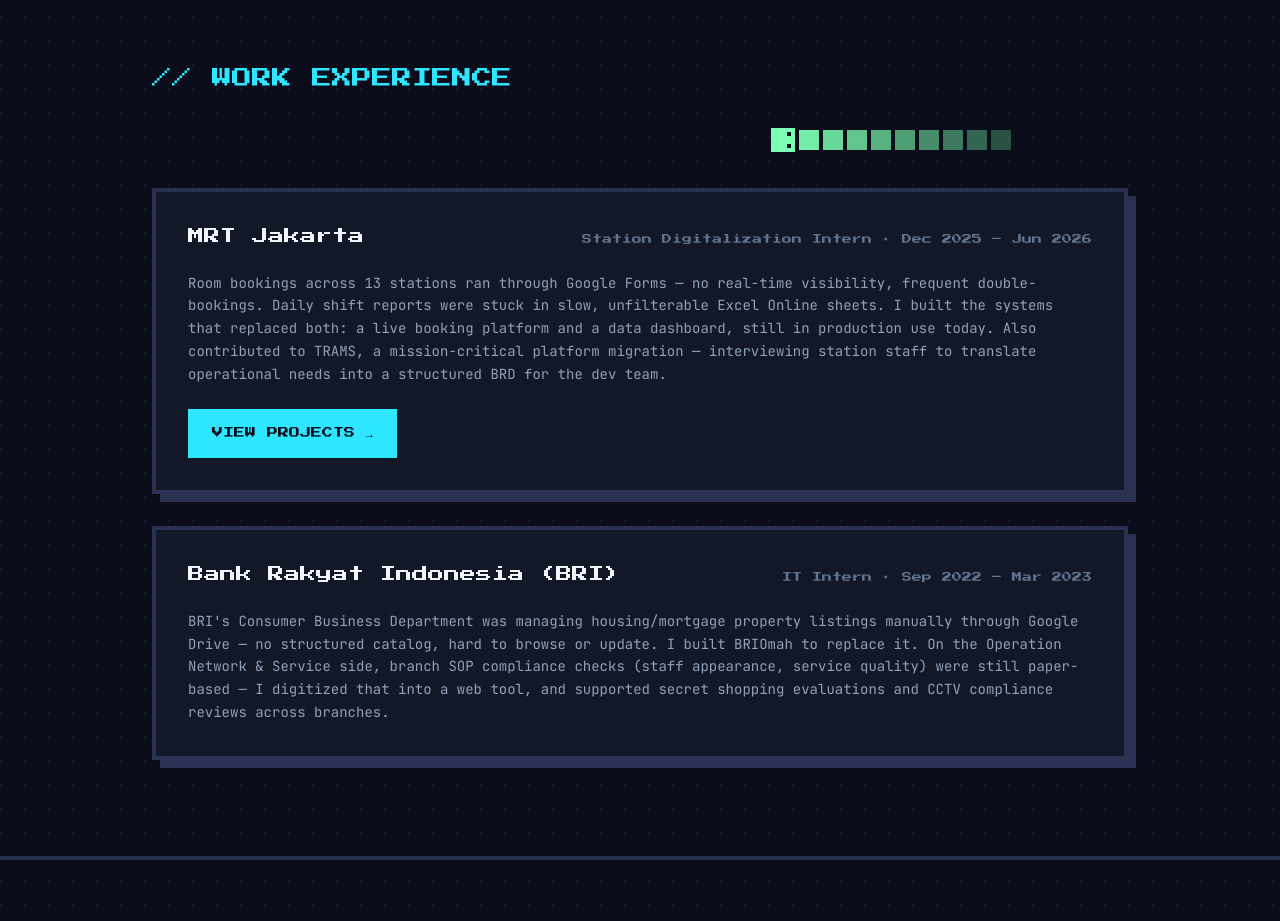
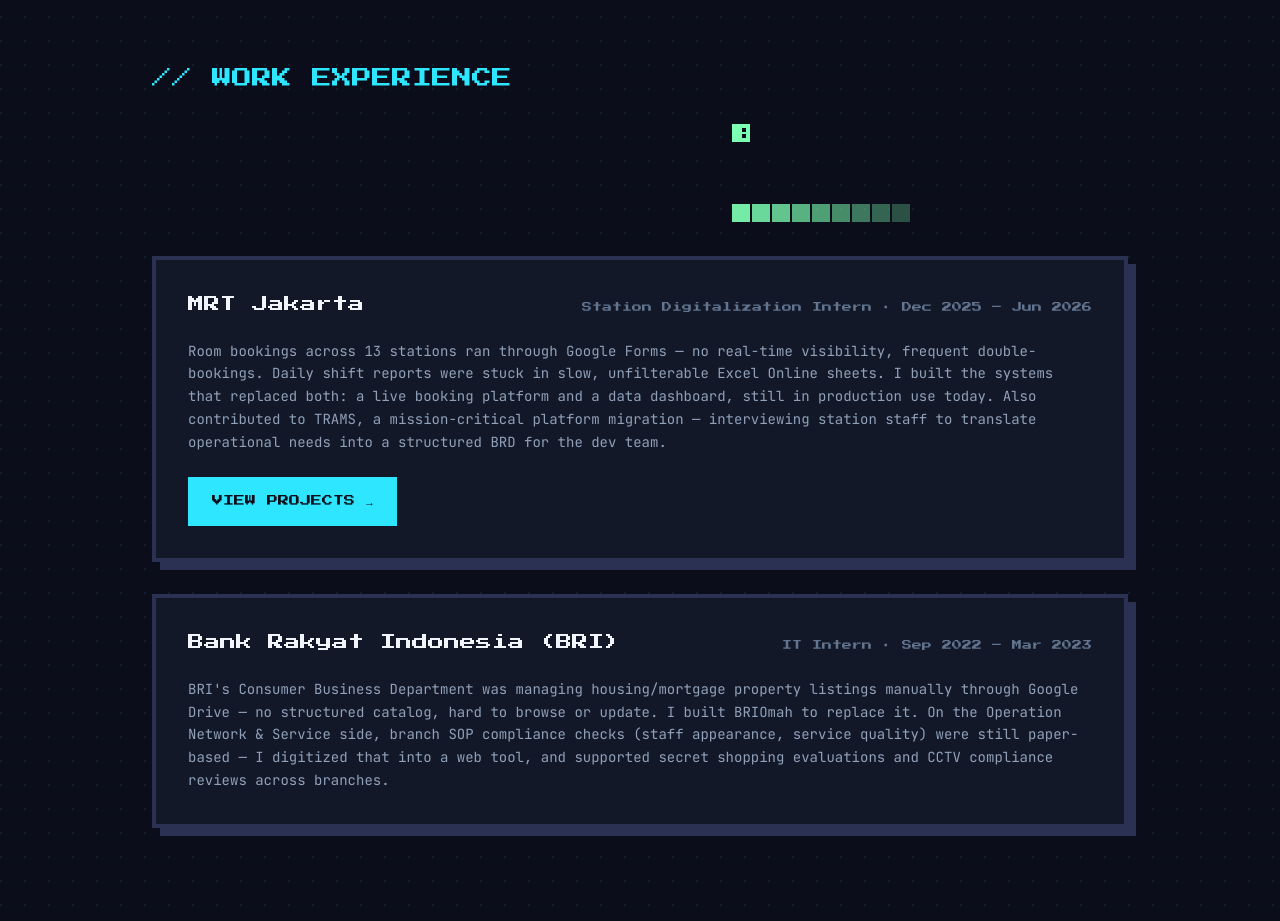
Before and after one commit to rizkywidodo/Portfolio, a React (Vite) app: page /#/ in a window 1280 px wide. Shown: the part 1760-2681 px from the top of the page. Built offline with nearby package versions, Linux system fonts and the light colour scheme.

Commit message:
Rework Work Experience snake into a grid-based wander, like classic Snake
Ticks on a set interval with random 90-degree turns and edge wrapping,
instead of a single straight CSS pass across the strip.

```diff
--- a/src/components/PixelSnake.tsx
+++ b/src/components/PixelSnake.tsx
@@ -1,18 +1,101 @@
-const SEGMENTS = 10
+import { useEffect, useRef, useState } from 'react'
 
-// Straight pixel snake that continuously drifts across the section —
-// no waiting, no turns, just a critter passing through on a loop.
+const CELL = 20
+const ROWS = 5
+const LENGTH = 10
+const TICK_MS = 140
+const TURN_CHANCE = 0.18
+
+type Dir = { dx: number; dy: number }
+type Cell = { x: number; y: number }
+
+const HORIZONTAL: Dir[] = [
+  { dx: 1, dy: 0 },
+  { dx: -1, dy: 0 },
+]
+const VERTICAL: Dir[] = [
+  { dx: 0, dy: 1 },
+  { dx: 0, dy: -1 },
+]
+
+const mod = (n: number, m: number) => ((n % m) + m) % m
+
+// Classic grid-locked Snake movement (right-angle turns only, wraps at the
+// edges) — wanders the empty strip forever instead of sliding across once.
 function PixelSnake() {
+  const trackRef = useRef<HTMLDivElement>(null)
+  const [segments, setSegments] = useState<Cell[]>([])
+
+  const colsRef = useRef(0)
+  const dirRef = useRef<Dir>({ dx: 1, dy: 0 })
+  const segmentsRef = useRef<Cell[]>([])
+
+  useEffect(() => {
+    const el = trackRef.current
+    if (!el) return
+
+    const measure = () => {
+      const cols = Math.max(10, Math.floor(el.clientWidth / CELL))
+      colsRef.current = cols
+      if (segmentsRef.current.length === 0) {
+        const startY = Math.floor(ROWS / 2)
+        const startX = Math.floor(cols / 2)
+        const initial = Array.from({ length: LENGTH }, (_, i) => ({
+          x: mod(startX - i, cols),
+          y: startY,
+        }))
+        segmentsRef.current = initial
+        setSegments(initial)
+      }
+    }
+
+    measure()
+    const observer = new ResizeObserver(measure)
+    observer.observe(el)
+    return () => observer.disconnect()
+  }, [])
+
+  useEffect(() => {
+    const interval = setInterval(() => {
+      const cols = colsRef.current
+      if (cols === 0) return
+
+      if (Math.random() < TURN_CHANCE) {
+        const horizontal = dirRef.current.dx !== 0
+        const options = horizontal ? VERTICAL : HORIZONTAL
+        dirRef.current = options[Math.floor(Math.random() * options.length)]
+      }
+
+      const head = segmentsRef.current[0]
+      const { dx, dy } = dirRef.current
+      const nextHead = { x: mod(head.x + dx, cols), y: mod(head.y + dy, ROWS) }
+      const nextSegments = [nextHead, ...segmentsRef.current.slice(0, LENGTH - 1)]
+      segmentsRef.current = nextSegments
+      setSegments(nextSegments)
+    }, TICK_MS)
+    return () => clearInterval(interval)
+  }, [])
+
   return (
-    <div className="relative mb-8 h-8 w-full overflow-hidden" aria-hidden="true">
-      <div className="animate-snake-cross absolute top-1/2 left-0 flex -translate-y-1/2 items-center gap-1">
-        {Array.from({ length: SEGMENTS }, (_, i) => {
+    <div
+      ref={trackRef}
+      className="relative mb-8 w-full overflow-hidden"
+      style={{ height: ROWS * CELL }}
+      aria-hidden="true"
+    >
+      {segments.map((seg, i) => {
         const isHead = i === 0
         return (
           <span
             key={i}
-              className={`block bg-green ${isHead ? 'relative h-6 w-6' : 'h-5 w-5'}`}
-              style={{ opacity: 1 - i * 0.08 }}
+            className="absolute bg-green"
+            style={{
+              left: seg.x * CELL,
+              top: seg.y * CELL,
+              width: CELL - 2,
+              height: CELL - 2,
+              opacity: 1 - i * 0.08,
+            }}
           >
             {isHead && (
               <>
@@ -24,7 +107,6 @@
         )
       })}
     </div>
-    </div>
   )
 }
 
--- a/src/index.css
+++ b/src/index.css
@@ -14,7 +14,6 @@
 
   --animate-float: pixel-float 6s steps(12) infinite;
   --animate-blink: pixel-blink 1.2s steps(2) infinite;
-  --animate-snake-cross: snake-cross 10s linear infinite;
 }
 
 @keyframes pixel-float {
@@ -39,15 +38,6 @@
   }
   to {
     transform: translateX(-50%);
-  }
-}
-
-@keyframes snake-cross {
-  from {
-    left: -12%;
-  }
-  to {
-    left: 112%;
   }
 }
 
```
Lines whose indentation alone changed are shown as unchanged.
